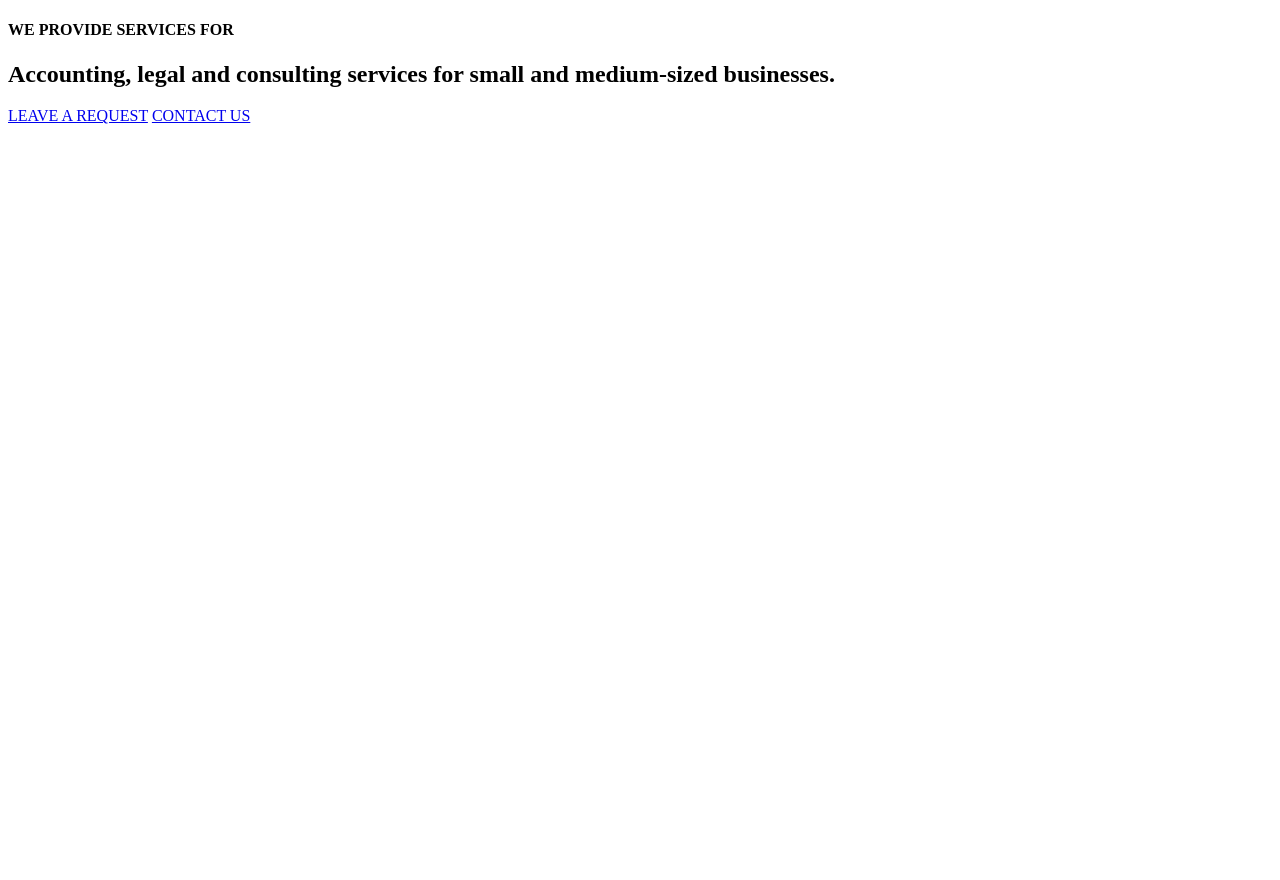
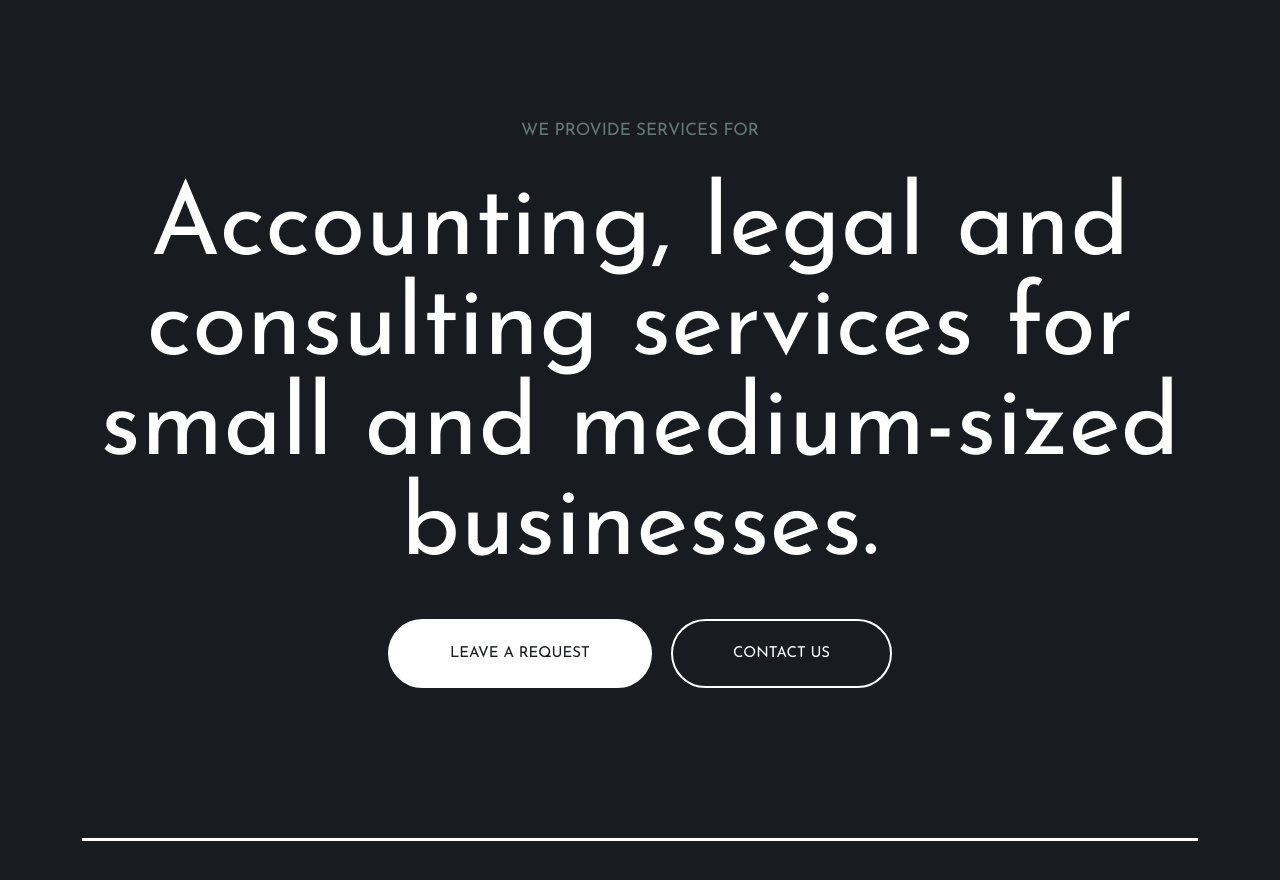
Before and after one commit to sriramNV1301/LCube-tak1, a plain HTML site: page index.html in a window 1280 px wide. Before the commit the page ends 800 px from the top, so only its background shows below. Drawn offline with Linux system fonts and the light colour scheme; the site is published under a folder, as on GitHub Pages, so addresses that start at the root find nothing.

Commit message:
fixed stylesheet linkage

```diff
--- a/index.html
+++ b/index.html
@@ -4,7 +4,7 @@
     <meta charset="UTF-8">
     <meta http-equiv="X-UA-Compatible" content="IE=edge">
     <meta name="viewport" content="width=device-width, initial-scale=1.0">
-    <link rel="stylesheet" href="/style.css">
+    <link rel="stylesheet" href="style.css">
 
     <title>Document</title>
 </head>
--- a/script.js
+++ /dev/null
@@ -1 +0,0 @@
-document.getElementById("h1").innerHTML = "Hello Universe";
```
